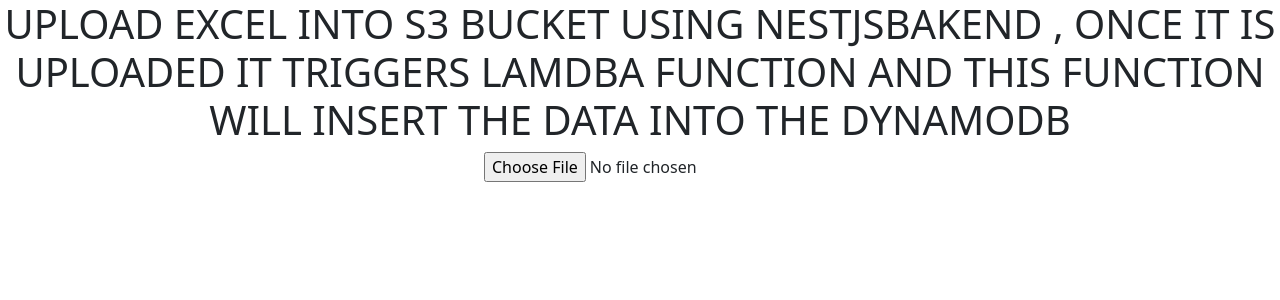
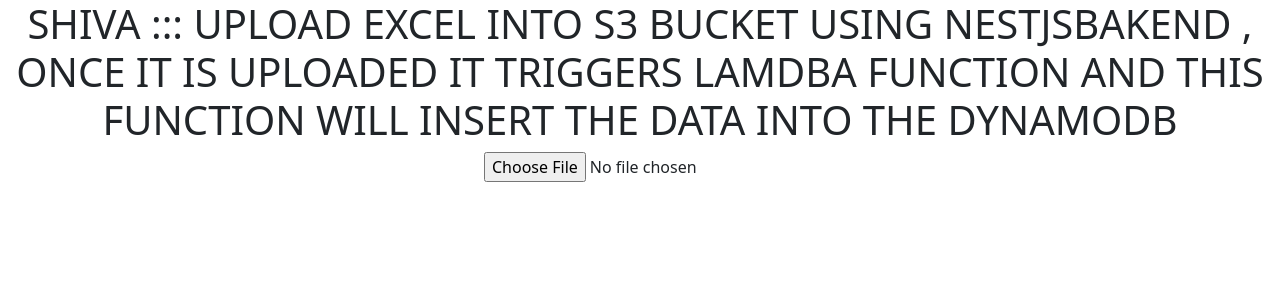
Before and after one commit to shivaganesh-Colon/quotes, a React (Create React App) app: page / in a window 1280 px wide. Shown: the top 300 px of the page. Built offline with nearby package versions, Linux system fonts and the light colour scheme; what aws-amplify would draw is missing.

Commit message:
added chnages

```diff
--- a/src/App.tsx
+++ b/src/App.tsx
@@ -45,7 +45,7 @@
   return (<>
 
   <div className="App">
-      <h1 className='text-uppercase'>Upload excel into S3 bucket using nestjsBakend , once it is uploaded it triggers lamdba function and this function will insert the data into the DynamoDB</h1>
+      <h1 className='text-uppercase'>Shiva ::: Upload excel into S3 bucket using nestjsBakend , once it is uploaded it triggers lamdba function and this function will insert the data into the DynamoDB</h1>
       <input type="file" onChange={(e)=>{
          getFile(e)
       }} />
```
